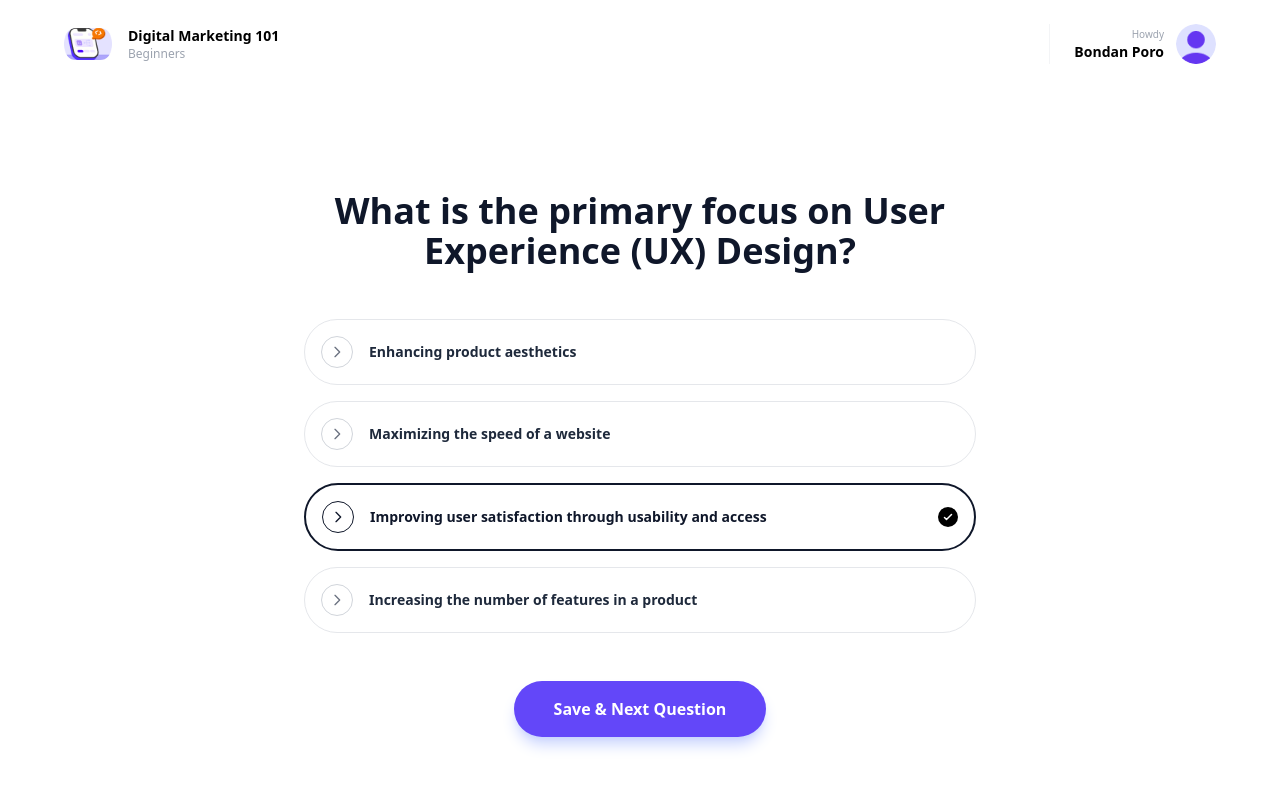
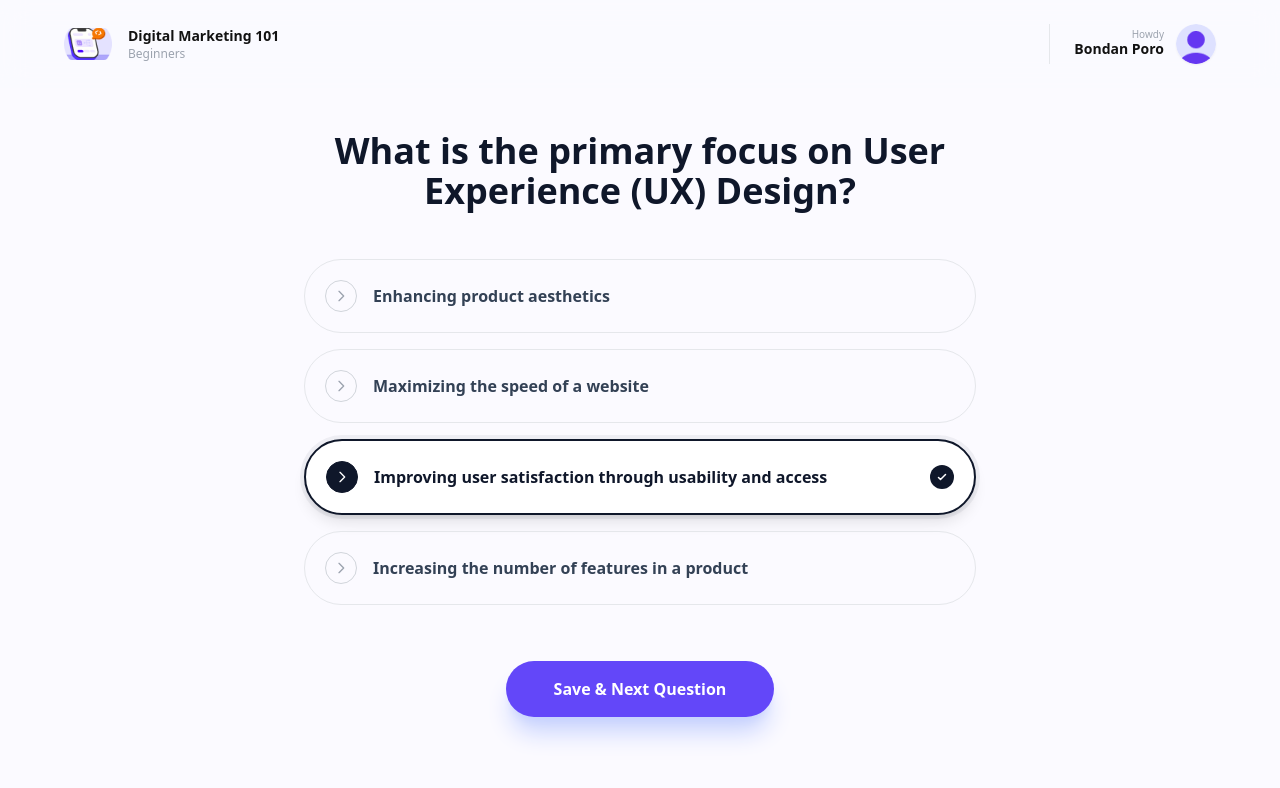
Before and after one commit to Liliang10/Web-AnggaCBT, a website: page learning.html in a window 1280 px wide. Drawn offline with nearby package versions, Linux system fonts and the light colour scheme.

Commit message:
Update learning.html

```diff
--- a/learning.html
+++ b/learning.html
@@ -4,86 +4,96 @@
     <meta charset="UTF-8">
     <meta name="viewport" content="width=device-width, initial-scale=1.0">
     <script src="https://cdn.tailwindcss.com"></script>
-    <title>Learning</title>
+    <title>Learning - AnggaCBT</title>
 </head>
-<body>
-    <section class="top-0 w-full z-50 px-4 md:px-8">
-        <nav class="max-w-6xl mx-auto bg-transparent mt-4 md:mt-6 flex items-center justify-between">
-            <div class="flex items-center gap-4">
-            <img src="images/WebDevelopment.png" alt="" class="w-12 h-8 rounded-xl object-cover">
-                <div>
-                    <p class="font-bold text-sm">Digital Marketing 101</p>
-                    <p class="text-xs text-gray-400">Beginners</p>
+<body class="bg-[#FBFAFF] font-sans antialiased text-[#121212]">
+
+    <section class="fixed top-0 w-full z-50 bg-[#FBFAFF]/80 backdrop-blur-md px-4 md:px-8">
+        <nav class="max-w-6xl mx-auto py-4 md:py-6 flex items-center justify-between">
+            <div class="flex items-center gap-3 md:gap-4 overflow-hidden">
+                <img src="images/WebDevelopment.png" alt="course thumbnail" class="w-10 h-7 md:w-12 md:h-8 rounded-lg object-cover flex-shrink-0">
+                <div class="truncate">
+                    <p class="font-bold text-xs md:text-sm truncate">Digital Marketing 101</p>
+                    <p class="text-[10px] md:text-xs text-gray-400">Beginners</p>
                 </div>
             </div>
 
-            <div class="flex items-center gap-3 border-l pl-6 border-gray-100">
-                <div class="text-right">
-                    <p class="text-[10px] text-gray-400">Howdy</p>
-                    <p class="text-sm font-bold">Bondan Poro</p>
+            <div class="flex items-center gap-2 md:gap-3 border-l pl-4 md:pl-6 border-gray-200">
+                <div class="text-right hidden sm:block">
+                    <p class="text-[10px] text-gray-400 leading-none">Howdy</p>
+                    <p class="text-xs md:text-sm font-bold">Bondan Poro</p>
                 </div>
-                <img src="images/profile_picture.png" alt="profile" class="w-10 h-10 rounded-full object-cover">
+                <img src="images/profile_picture.png" alt="profile" class="w-8 h-8 md:w-10 md:h-10 rounded-full object-cover shadow-sm">
             </div>
         </nav>
+    </section>
 
-        <main class="min-h-screen pt-10 pb-10 flex flex-col items-center justify-center px-4">
+    <main class="min-h-screen pt-24 pb-12 flex flex-col items-center justify-center px-4 md:px-6">
         <div class="max-w-3xl w-full text-center">
-                <h1 class="text-3xl md:text-4xl font-extrabold text-slate-900 mb-12 leading-tight">
+            <h1 class="text-2xl md:text-4xl font-extrabold text-slate-900 mb-8 md:mb-12 leading-tight px-2">
                 What is the primary focus on User Experience (UX) Design?
             </h1>
 
-                <div class="space-y-4 w-full max-w-2xl mx-auto">
-                    <div class="flex items-center gap-4 p-4 border border-gray-200 rounded-full hover:border-indigo-600 cursor-pointer transition-all">
-                        <div class="w-8 h-8 rounded-full border border-gray-300 flex items-center justify-center">
-                            <svg xmlns="http://www.w3.org/2000/svg" class="h-4 w-4 text-gray-500" fill="none" viewBox="0 0 24 24" stroke="currentColor">
+            <div class="space-y-3 md:space-y-4 w-full max-w-2xl mx-auto">
+
+                <div class="group flex items-center gap-4 p-4 md:p-5 border border-gray-200 rounded-2xl md:rounded-full hover:border-[#6347F9] hover:bg-white hover:shadow-md transition-all cursor-pointer">
+                    <div class="w-8 h-8 rounded-full border border-gray-300 flex items-center justify-center flex-shrink-0 group-hover:border-[#6347F9]">
+                        <svg xmlns="http://www.w3.org/2000/svg" class="h-4 w-4 text-gray-400 group-hover:text-[#6347F9]" fill="none" viewBox="0 0 24 24" stroke="currentColor">
                             <path stroke-linecap="round" stroke-linejoin="round" stroke-width="2" d="M9 5l7 7-7 7" />
                         </svg>
                     </div>
-                        <p class="font-semibold text-sm text-slate-800">Enhancing product aesthetics</p>
+                    <p class="font-semibold text-sm md:text-base text-slate-700 text-left">Enhancing product aesthetics</p>
                 </div>
 
-                    <div class="flex items-center gap-4 p-4 border border-gray-200 rounded-full hover:border-indigo-600 cursor-pointer transition-all">
-                        <div class="w-8 h-8 rounded-full border border-gray-300 flex items-center justify-center">
-                            <svg xmlns="http://www.w3.org/2000/svg" class="h-4 w-4 text-gray-500" fill="none" viewBox="0 0 24 24" stroke="currentColor">
+                <div class="group flex items-center gap-4 p-4 md:p-5 border border-gray-200 rounded-2xl md:rounded-full hover:border-[#6347F9] hover:bg-white hover:shadow-md transition-all cursor-pointer">
+                    <div class="w-8 h-8 rounded-full border border-gray-300 flex items-center justify-center flex-shrink-0 group-hover:border-[#6347F9]">
+                        <svg xmlns="http://www.w3.org/2000/svg" class="h-4 w-4 text-gray-400 group-hover:text-[#6347F9]" fill="none" viewBox="0 0 24 24" stroke="currentColor">
                             <path stroke-linecap="round" stroke-linejoin="round" stroke-width="2" d="M9 5l7 7-7 7" />
                         </svg>
                     </div>
-                        <p class="font-semibold text-sm text-slate-800">Maximizing the speed of a website</p>
+                    <p class="font-semibold text-sm md:text-base text-slate-700 text-left">Maximizing the speed of a website</p>
                 </div>
 
-                    <div class="flex items-center justify-between p-4 border-2 border-slate-900 rounded-full cursor-pointer bg-white">
+                <div class="flex items-center justify-between p-4 md:p-5 border-2 border-slate-900 rounded-2xl md:rounded-full bg-white shadow-lg ring-4 ring-slate-900/5 transition-all cursor-pointer">
                     <div class="flex items-center gap-4">
-                            <div class="w-8 h-8 rounded-full border border-slate-900 flex items-center justify-center">
-                                <svg xmlns="http://www.w3.org/2000/svg" class="h-4 w-4 text-slate-900" fill="none" viewBox="0 0 24 24" stroke="currentColor">
+                        <div class="w-8 h-8 rounded-full border border-slate-900 flex items-center justify-center flex-shrink-0 bg-slate-900">
+                            <svg xmlns="http://www.w3.org/2000/svg" class="h-4 w-4 text-white" fill="none" viewBox="0 0 24 24" stroke="currentColor">
                                 <path stroke-linecap="round" stroke-linejoin="round" stroke-width="2" d="M9 5l7 7-7 7" />
                             </svg>
                         </div>
-                            <p class="font-bold text-sm text-slate-900">Improving user satisfaction through usability and access</p>
+                        <p class="font-bold text-sm md:text-base text-slate-900 text-left">Improving user satisfaction through usability and access</p>
                     </div>
-                        <div class="bg-black rounded-full p-1">
+                    <div class="bg-slate-900 rounded-full p-1.5 flex-shrink-0 ml-2">
                         <svg xmlns="http://www.w3.org/2000/svg" class="h-3 w-3 text-white" fill="none" viewBox="0 0 24 24" stroke="currentColor">
                             <path stroke-linecap="round" stroke-linejoin="round" stroke-width="3" d="M5 13l4 4L19 7" />
                         </svg>
                     </div>
                 </div>
 
-                    <div class="flex items-center gap-4 p-4 border border-gray-200 rounded-full hover:border-indigo-600 cursor-pointer transition-all">
-                        <div class="w-8 h-8 rounded-full border border-gray-300 flex items-center justify-center">
-                            <svg xmlns="http://www.w3.org/2000/svg" class="h-4 w-4 text-gray-500" fill="none" viewBox="0 0 24 24" stroke="currentColor">
+                <div class="group flex items-center gap-4 p-4 md:p-5 border border-gray-200 rounded-2xl md:rounded-full hover:border-[#6347F9] hover:bg-white hover:shadow-md transition-all cursor-pointer">
+                    <div class="w-8 h-8 rounded-full border border-gray-300 flex items-center justify-center flex-shrink-0 group-hover:border-[#6347F9]">
+                        <svg xmlns="http://www.w3.org/2000/svg" class="h-4 w-4 text-gray-400 group-hover:text-[#6347F9]" fill="none" viewBox="0 0 24 24" stroke="currentColor">
                             <path stroke-linecap="round" stroke-linejoin="round" stroke-width="2" d="M9 5l7 7-7 7" />
                         </svg>
                     </div>
-                        <p class="font-semibold text-sm text-slate-800">Increasing the number of features in a product</p>
+                    <p class="font-semibold text-sm md:text-base text-slate-700 text-left">Increasing the number of features in a product</p>
                 </div>
             </div>
 
-                <div class="mt-12">
-                    <button class="bg-[#6347F9] hover:bg-indigo-700 text-white font-bold py-4 px-10 rounded-full shadow-lg shadow-indigo-200 transition-all">
-                        <a href="learningFinish.html">Save & Next Question</a>
+            <div class="mt-10 md:mt-14 px-2">
+                <a href="learningFinish.html" class="inline-block w-full sm:w-auto">
+                    <button class="w-full sm:w-auto bg-[#6347F9] hover:bg-[#5236E5] text-white font-bold py-4 px-12 rounded-full shadow-xl shadow-indigo-200 hover:shadow-indigo-300 transition-all active:scale-95">
+                        Save & Next Question
                     </button>
+                </a>
             </div>
         </div>
     </main>
-    </section>
+
+    <style>
+        html {
+            scroll-behavior: smooth;
+        }
+    </style>
 </body>
 </html>
```
Lines whose indentation alone changed are shown as unchanged.
